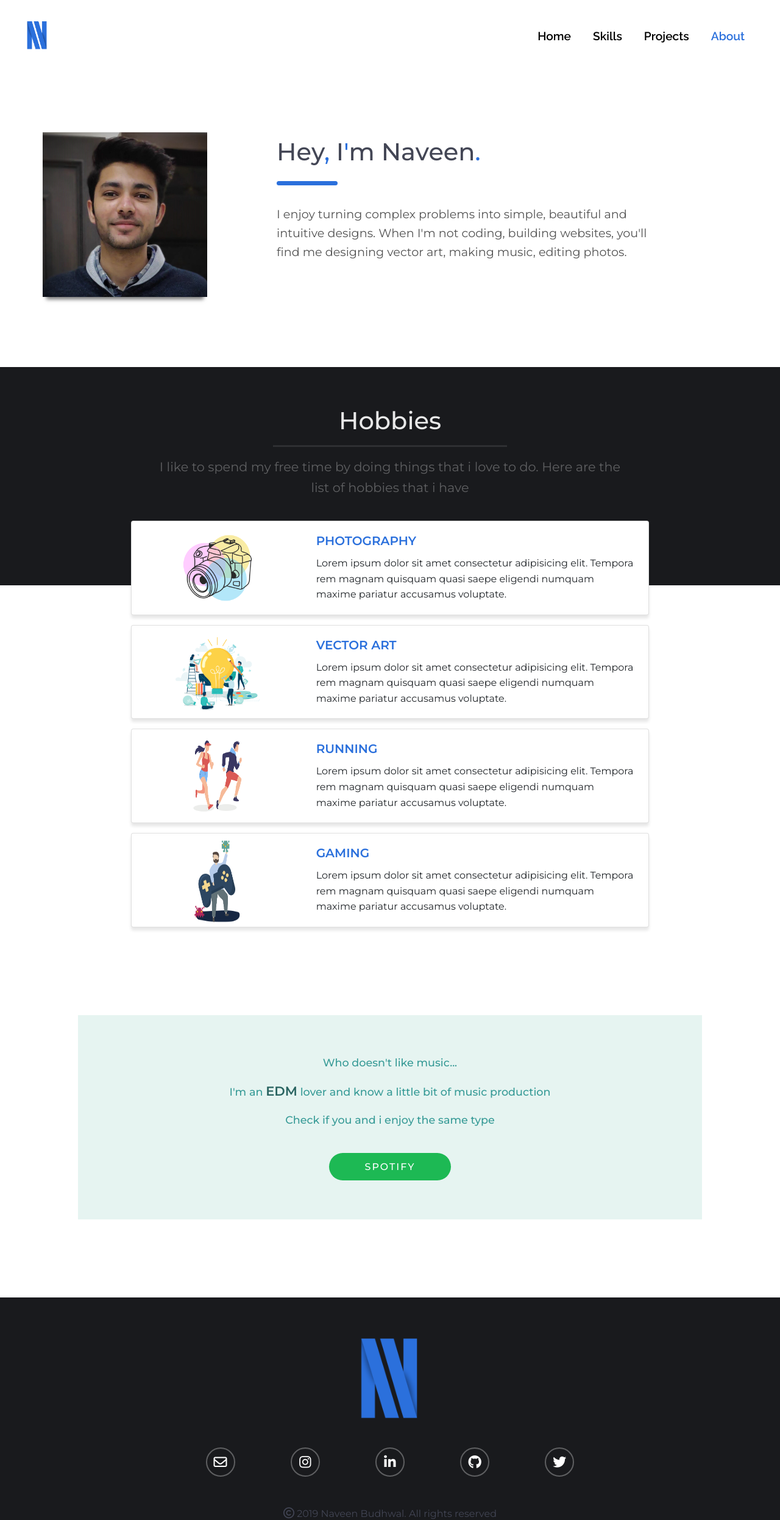
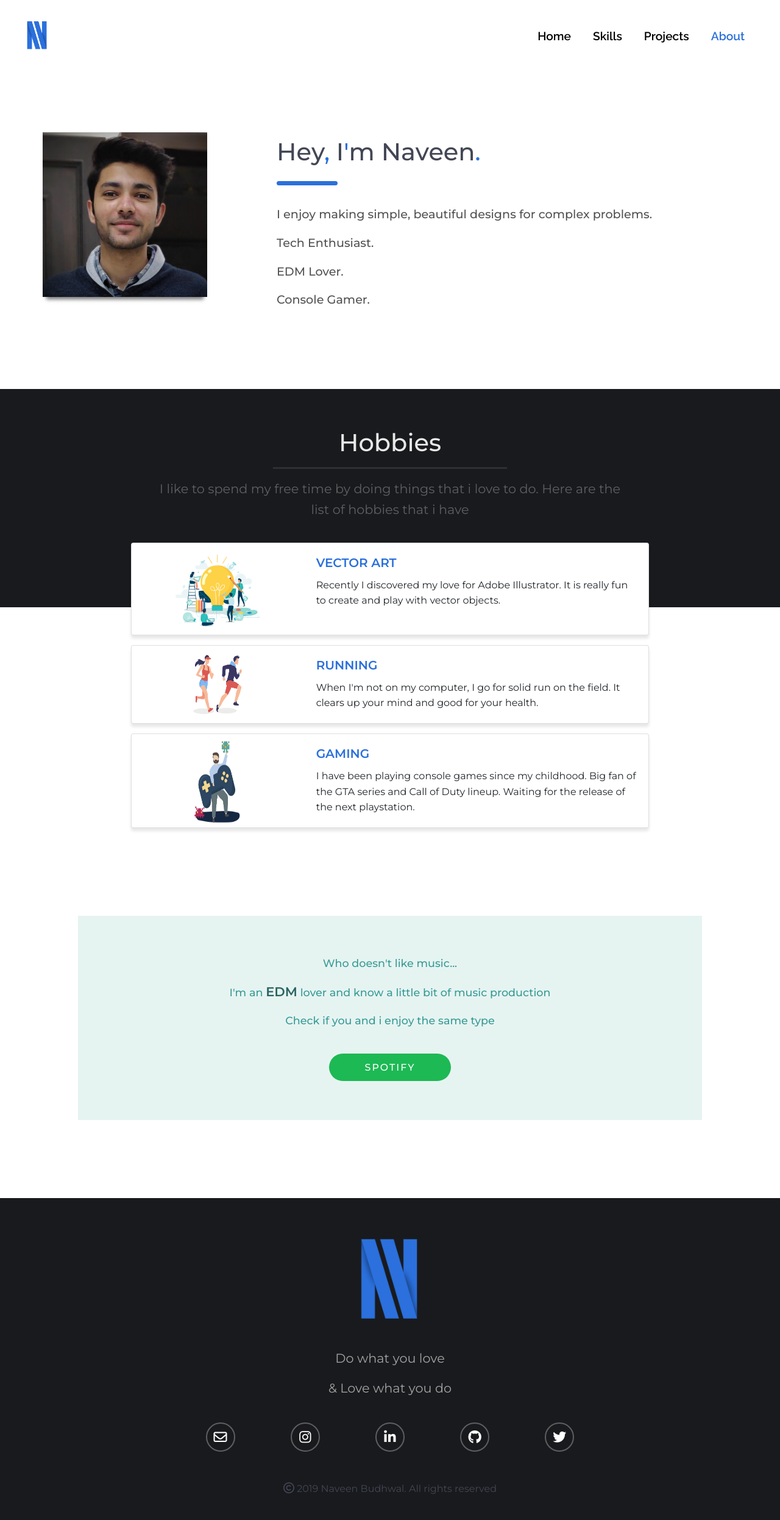
Before and after one commit to naveenbudhwal/portfolio, a Vue app: page /about in a window 1280 px wide. Shown: the top 2493 px of the page at 61% size. Built offline with nearby package versions, Linux system fonts and the light colour scheme.

Commit message:
Refactoring about page

```diff
--- a/src/views/About.vue
+++ b/src/views/About.vue
@@ -8,7 +8,10 @@
         <div class="intro-heading">Hey<span class="color">,</span> I<span class="color">'</span>m Naveen<span class="color">.</span></div>
         <hr class="material-hr">
         <div class="intro-body pt-3">
-          I enjoy turning complex problems into simple, beautiful and intuitive designs. When I'm not coding, building websites, you'll find me designing vector art, making music, editing photos.
+          <p>I enjoy making simple, beautiful designs for complex problems.</p>
+          <p>Tech Enthusiast.</p>
+          <p>EDM Lover.</p>
+          <p>Console Gamer.</p>
         </div>
       </div>
     </div>
@@ -47,28 +50,33 @@
         <router-link to="/"><img src="../assets/Logo01.png" alt="Brand-Logo"></router-link>
       </div>
 
+      <div class="qoute">
+        <p>Do what you love</p>
+        <p>& Love what you do</p>
+      </div>
+
       <div class="links">
-        <a href="mailto:naveenbudhwal@gmail.com">
+        <a href="mailto:naveenbudhwal@gmail.com" target="_blank">
           <span class="icon">
             <i class="far fa-envelope"></i>
           </span>
         </a>
-        <a href="https://www.instagram.com/naveenbudhwal">
+        <a href="https://www.instagram.com/naveenbudhwal" target="_blank">
           <span class="icon">
             <i class="fab fa-instagram"></i>
           </span>
         </a>
-        <a href="https://www.linkedin.com/in/naveenbudhwal">
+        <a href="https://www.linkedin.com/in/naveenbudhwal" target="_blank">
           <span class="icon">
             <i class="fab fa-linkedin-in"></i>
           </span>
         </a>
-        <a href="https://www.github.com/naveenbudhwal">
+        <a href="https://www.github.com/naveenbudhwal" target="_blank">
           <span class="icon">
             <i class="fab fa-github"></i>
           </span>
         </a>
-        <a href="https://www.twitter.com/naveenbudhwal">
+        <a href="https://www.twitter.com/naveenbudhwal" target="_blank">
           <span class="icon">
             <i class="fab fa-twitter"></i>
           </span>
@@ -76,7 +84,7 @@
       </div>
 
       <div class="copyright mt-5">
-        <p><i class="far fa-copyright"></i> 2019 Naveen Budhwal. All rights reserved</p>
+        <p><i class="far fa-copyright"></i> {{year}} Naveen Budhwal. All rights reserved</p>
       </div>
     </div>
   </div>
@@ -86,16 +94,26 @@
 <script>
 import HorizontalCard from '../components/HorizontalCard.vue';
 
+const vectorArt = 'Recently I discovered my love for Adobe Illustrator. It is really fun to create and play with vector objects.';
+
+const running = "When I'm not on my computer, I go for solid run on the field. It clears up your mind and good for your health."
+
+const gaming = 'I have been playing console games since my childhood. Big fan of the GTA series and Call of Duty lineup. Waiting for the release of the next playstation.';
+
+let d = new Date()
+let y = d.getFullYear();
+
+
 export default {
   name: 'About',
   components: { HorizontalCard },
   data() {
     return {
+      year: y,
       hobbies: [
-        { id: 1, title: 'Photography', body: 'Lorem ipsum dolor sit amet consectetur adipisicing elit. Tempora rem magnam quisquam quasi saepe eligendi numquam maxime pariatur accusamus voluptate.', picture: require('@/assets/photography.png')},
-        { id: 2, title: 'Vector Art', body: 'Lorem ipsum dolor sit amet consectetur adipisicing elit. Tempora rem magnam quisquam quasi saepe eligendi numquam maxime pariatur accusamus voluptate.', picture: require('@/assets/design.png')},
-        { id: 3, title: 'Running', body: 'Lorem ipsum dolor sit amet consectetur adipisicing elit. Tempora rem magnam quisquam quasi saepe eligendi numquam maxime pariatur accusamus voluptate.', picture: require('@/assets/running.png')},
-        { id: 4, title: 'Gaming', body: 'Lorem ipsum dolor sit amet consectetur adipisicing elit. Tempora rem magnam quisquam quasi saepe eligendi numquam maxime pariatur accusamus voluptate.', picture: require('@/assets/gaming.png')}
+        { id: 1, title: 'Vector Art', body: vectorArt, picture: require('@/assets/design.png')},
+        { id: 2, title: 'Running', body: running, picture: require('@/assets/running.png')},
+        { id: 3, title: 'Gaming', body: gaming, picture: require('@/assets/gaming.png')}
       ]
     }
   }
@@ -139,6 +157,7 @@ export default {
 
 .intro-body {
   color: #535353;
+  font-weight: 500;
   font-size: 1.2em;
 }
 
@@ -251,6 +270,14 @@ hr {
   font-family: "Montserrat", sans-serif;
 }
 
+.qoute {
+  text-align: center;
+  color: rgba(255,255,255,0.6);
+  font-size: 1.3em;
+  font-weight: 400;
+  margin-bottom: 40px;
+}
+
 .footer a {
   text-decoration: none;
   /* margin: 0.5em 0; */
@@ -305,13 +332,13 @@ hr {
 }
 
 ::-moz-selection { /* Code for Firefox */
-  color: #000;
-  background: rgba(0,0,0,0.3);
+  color: #fff;
+  background: rgba(0,0,0,0.8);
 }
 
 ::selection {
-  color: #000;
-  background: rgba(0,0,0,0.3);
+  color: #fff;
+  background: rgba(0,0,0,0.8);
 }
 
 @media only screen and (max-width: 768px) {
```
